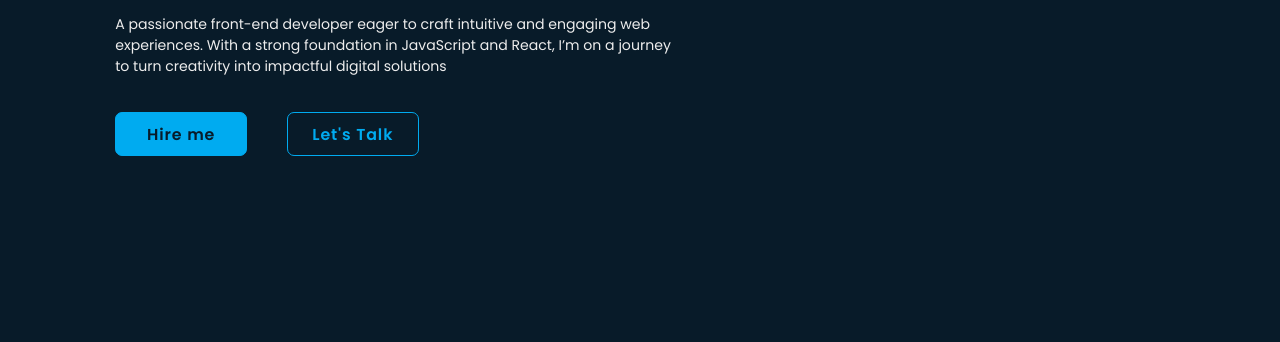
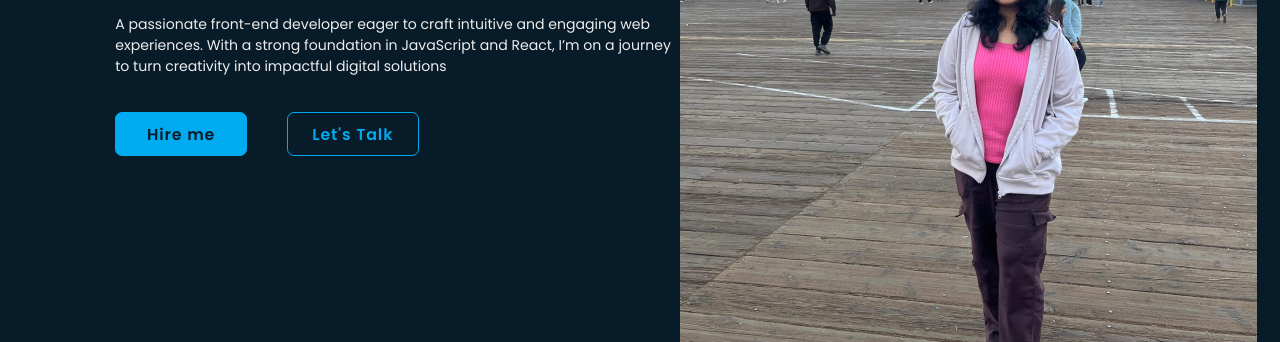
Before and after one commit to mu5KanV/Personal-Portfolio-Website, a plain HTML site: page index.html in a window 1280 px wide. Shown: the part 377-719 px from the top of the page. Drawn offline with nearby package versions, Linux system fonts and the light colour scheme; a web font is replaced by a local one.

Commit message:
Resolved the image bug

```diff
--- a/styles/style.css
+++ b/styles/style.css
@@ -96,11 +96,7 @@ section{
     display: flex;
     align-items: center;
     padding: 0 9%;
-<<<<<<< HEAD
     background: url('./../images/home.jpg') no-repeat;
-=======
-    background: url('images/home.jpg') no-repeat;
->>>>>>> ccabeb9a24a2654bcc2146e2e10fdcdcbb8016bd
     background-size: contain;
     background-position: right;
 }
```
